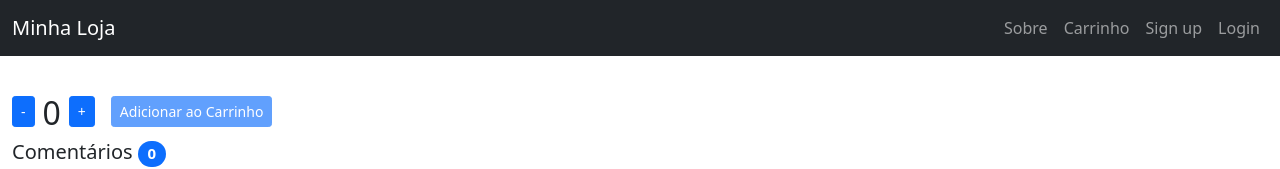
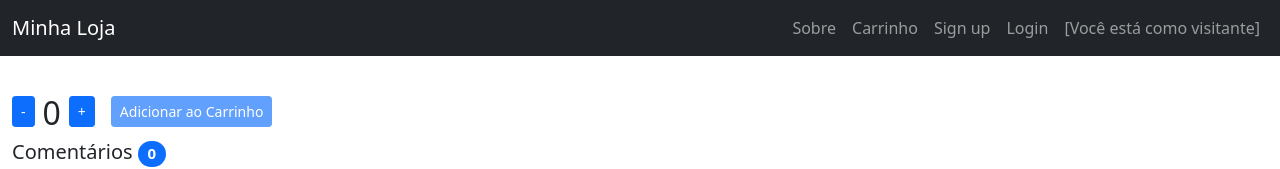
Before and after one commit to rafazv/ProgWeb20201, a React (Create React App) app in the folder front/: page /produtos/1 in a window 1280 px wide. Shown: the top 169 px of the page. Built offline with nearby package versions, Linux system fonts and the light colour scheme; no server answers.

Commit message:
Update header

```diff
--- a/front/src/components/Header/Header.js
+++ b/front/src/components/Header/Header.js
@@ -32,8 +32,11 @@ const Header = () => {
                             <li className="nav-item">
                                 <Link className="nav-link" to="/carrinho">Carrinho</Link>
                             </li>
-                            {((user.logado && user.tipoUsuario === 'empregado') || !user.logado) && <li className="nav-item">
+                            {(!user.logado) && <li className="nav-item">
                                 <Link className="nav-link" to="/signup">Sign up</Link>
+                            </li>}
+                            {(user.logado && user.tipoUsuario === 'empregado') && <li className="nav-item">
+                                <Link className="nav-link" to="/signup">Novo empregado</Link>
                             </li>}
                             {!user.logado && <li className="nav-item">
                                 <Link className="nav-link" to="/login">Login</Link>
@@ -41,6 +44,9 @@ const Header = () => {
                             {user.logado && <li className="nav-item">
                                 <a onClick={handleLogout} className="nav-link" href="#">Logout</a>
                             </li>}
+                            <li className="nav-item">
+                                <span className="nav-link">[Você está como {user.tipoUsuario}]</span>
+                            </li>
                         </ul>
                     </div>
                 </div>
```
